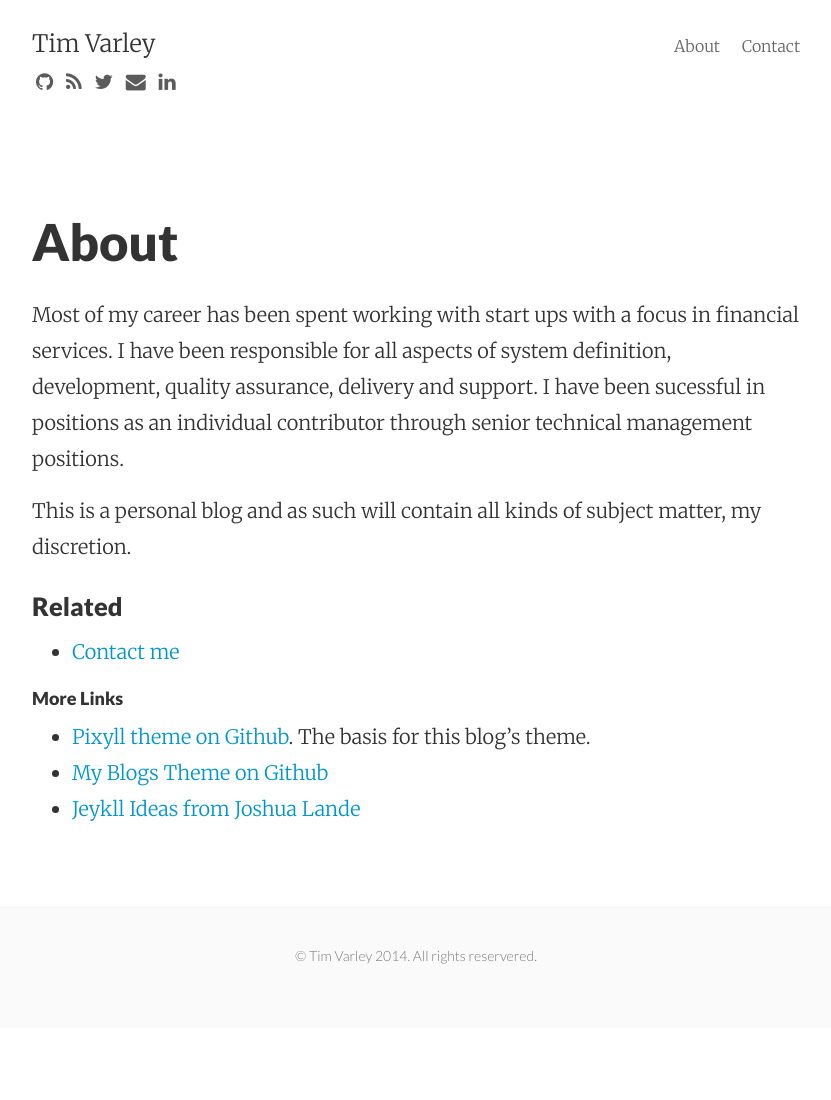
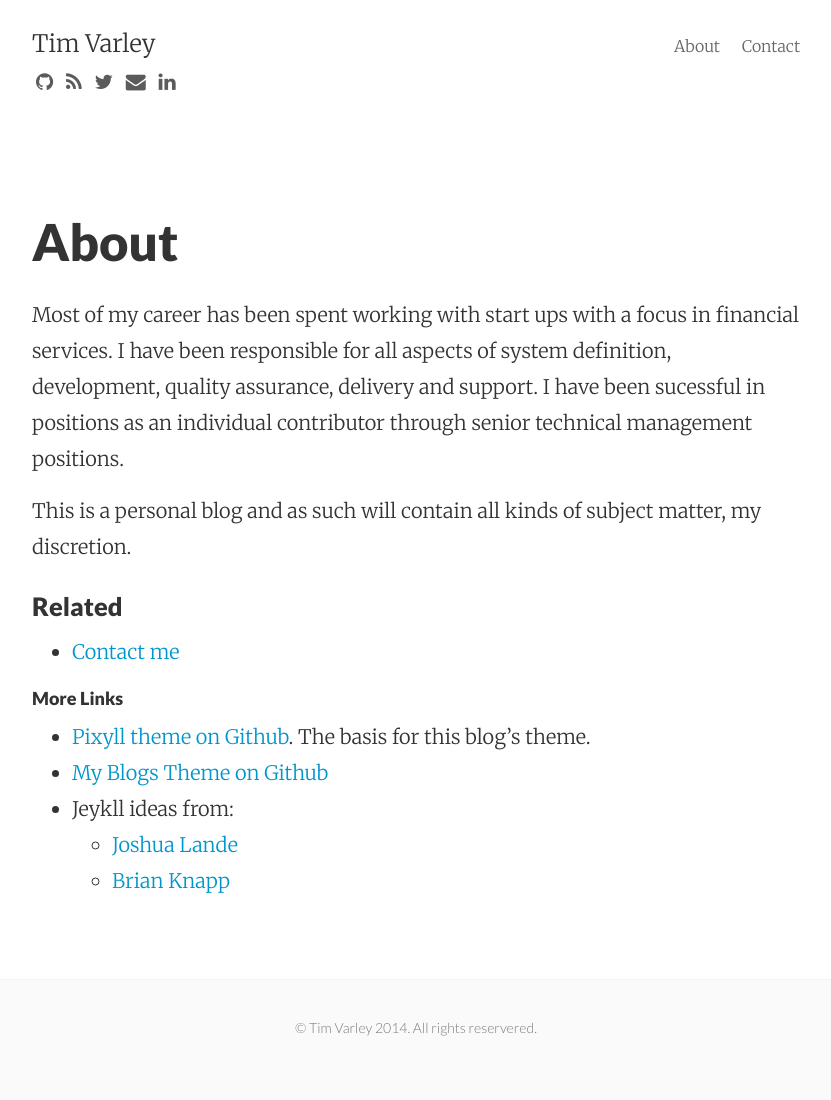
Before and after one commit to tvarley/tvarley.github.io, a Jekyll site: the page built from about.md, in a window 1280 px wide. Shown: the whole page, without its empty margins (224-1055 px from the left). Built offline with Jekyll 4.4.1, drawn with Linux system fonts in a browser that asks for light colours; nearby versions of some CDN libraries; before the commit the page ends 1028 px from its top, so only the background shows below that.

```diff
--- a/about.md
+++ b/about.md
@@ -16,4 +16,6 @@
 
 - [Pixyll theme on Github](https://github.com/johnotander/pixyll). The basis for this blog's theme.
 - [My Blogs Theme on Github](https://github.com/tvarley/tvarley.github.io)
-- [Jeykll Ideas from Joshua Lande](http://joshualande.com/jekyll-github-pages-poole/)
+- Jeykll ideas from:
+  - [Joshua Lande](http://joshualande.com/jekyll-github-pages-poole/)
+  - [Brian Knapp](http://www.madebymarket.com/blog/dev/fun-jekyll-tricks.html)
```
Also changed, not shown: 1 other file.
